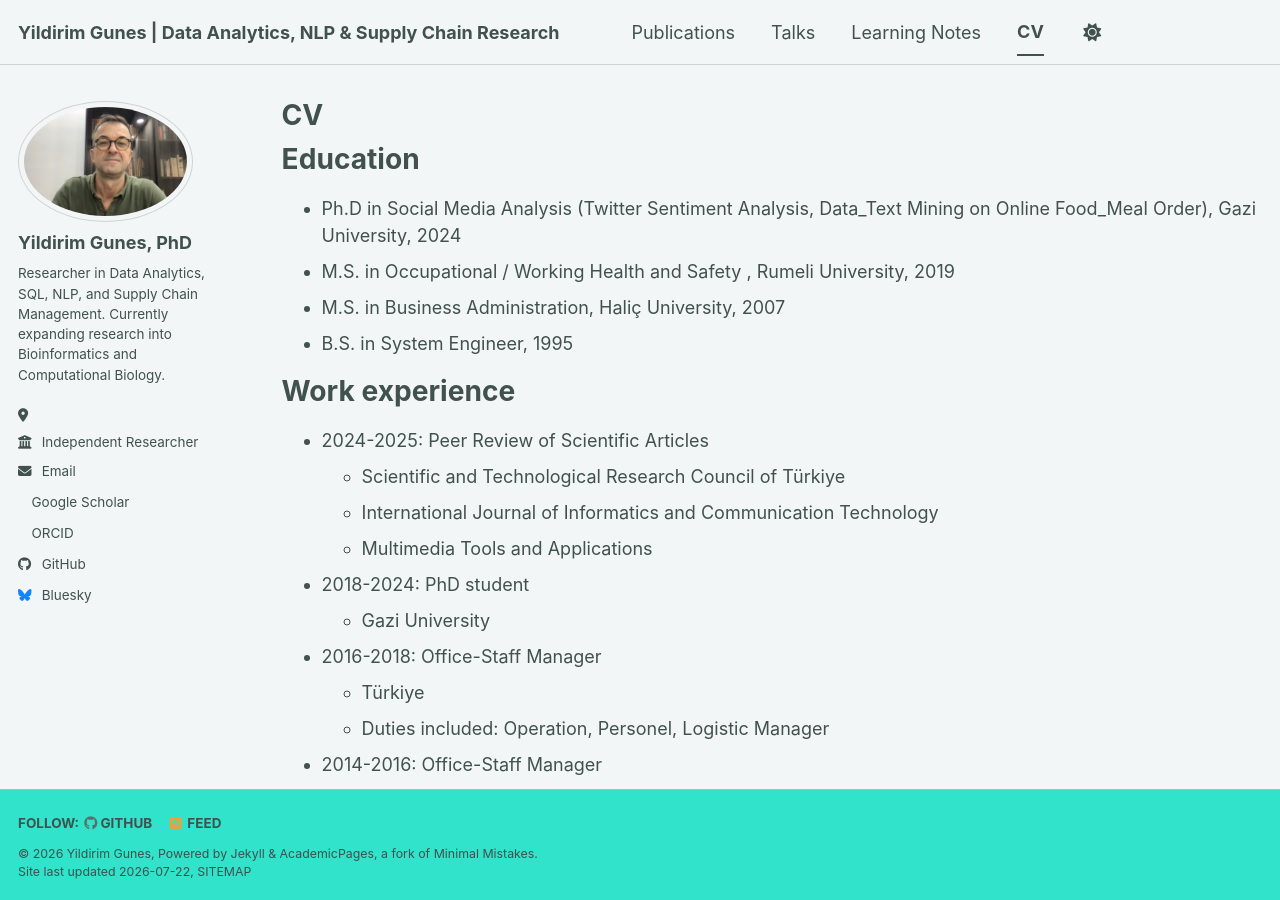
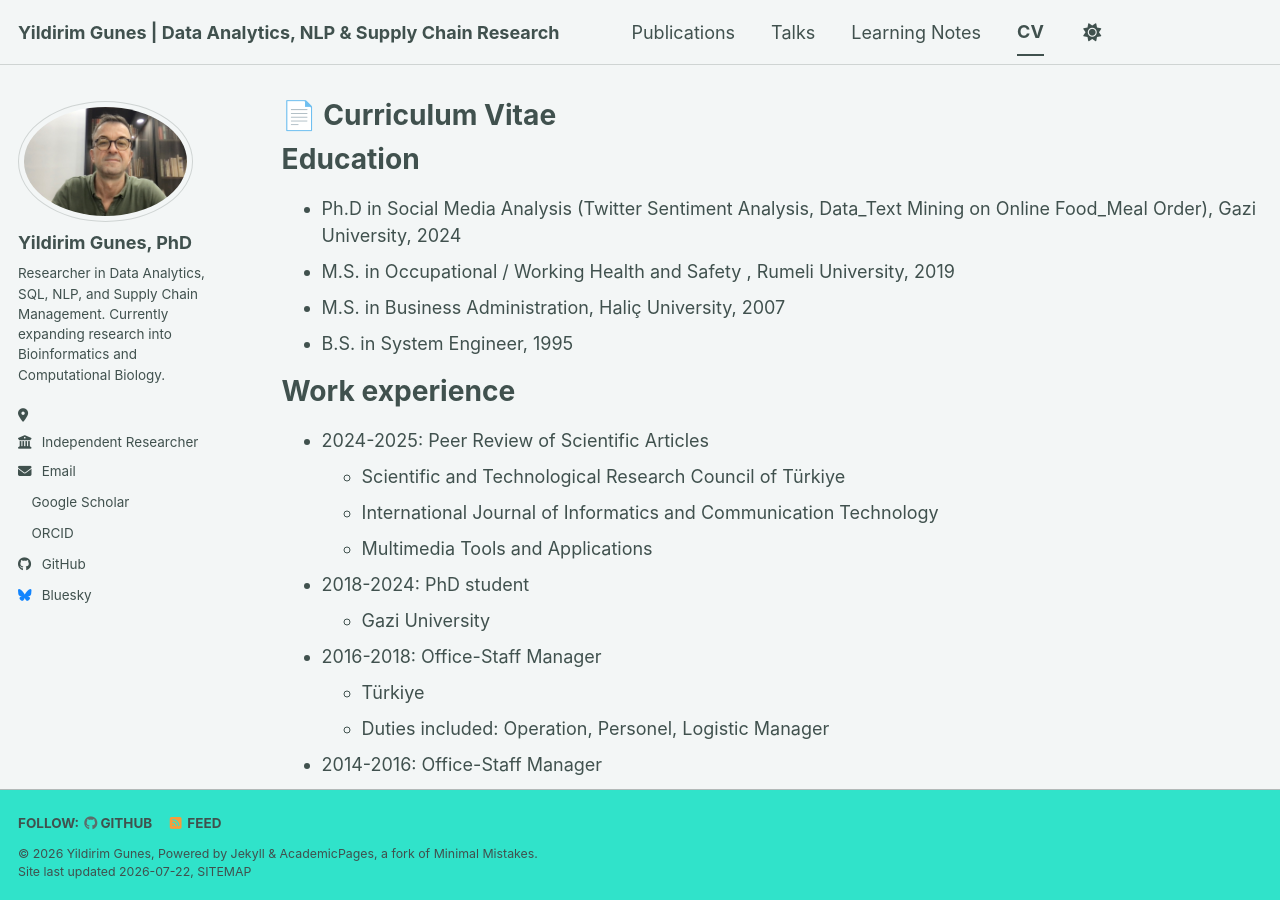
Before and after one commit to yildirimgunes/yildirimgunes.github.io, a Jekyll site: the page built from _pages/cv.md, in a window 1280 px wide and 900 px high. Built offline with Jekyll 4.4.1, drawn with Linux system fonts in a browser that asks for light colours; a style sheet for code colours, icons or effects is not loaded.

Commit message:
Update CV title to include emoji and full name

```diff
--- a/_pages/cv.md
+++ b/_pages/cv.md
@@ -1,6 +1,6 @@
 ---
 layout: archive
-title: "CV"
+title: "📄 Curriculum Vitae"
 permalink: /cv/
 author_profile: true
 redirect_from:
```
